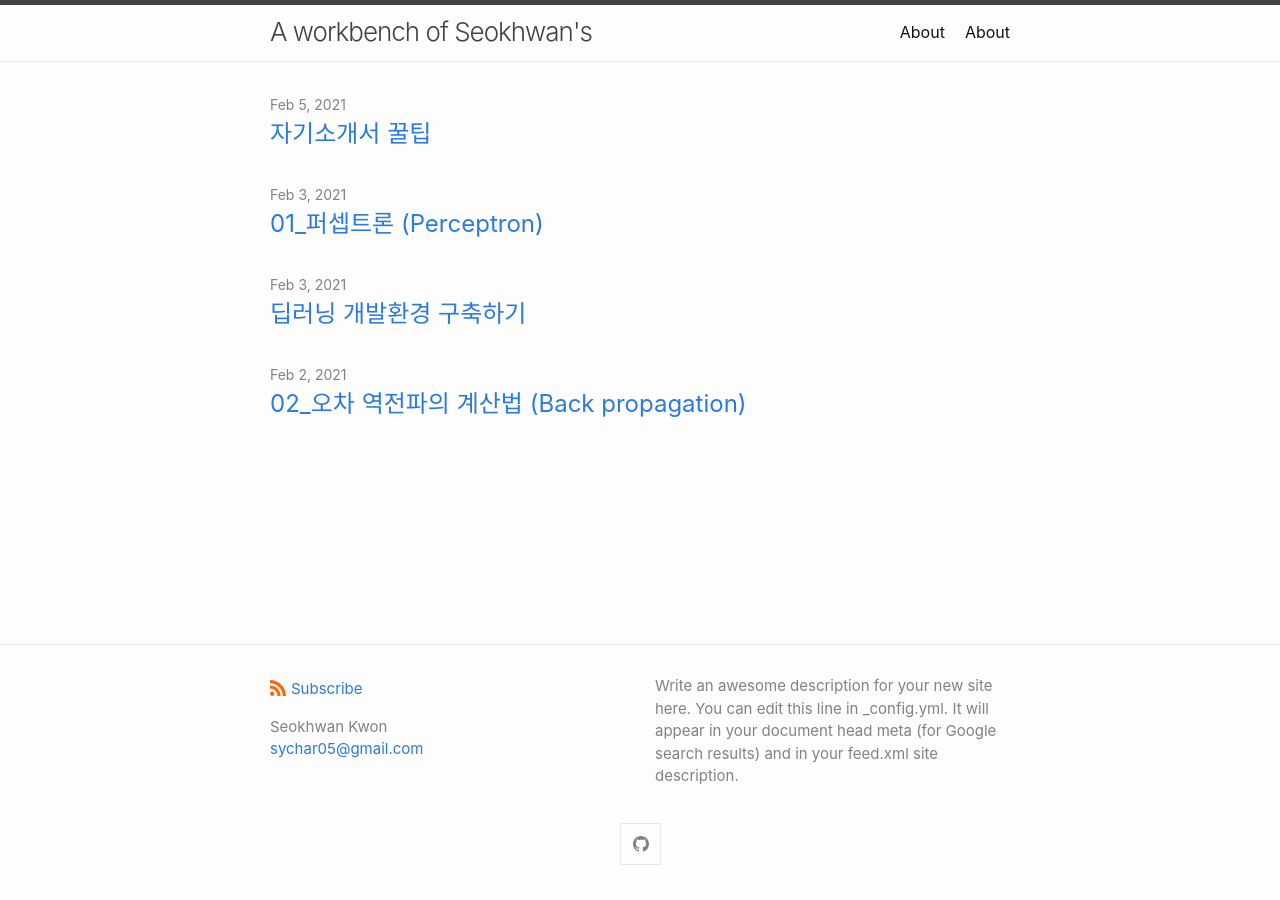
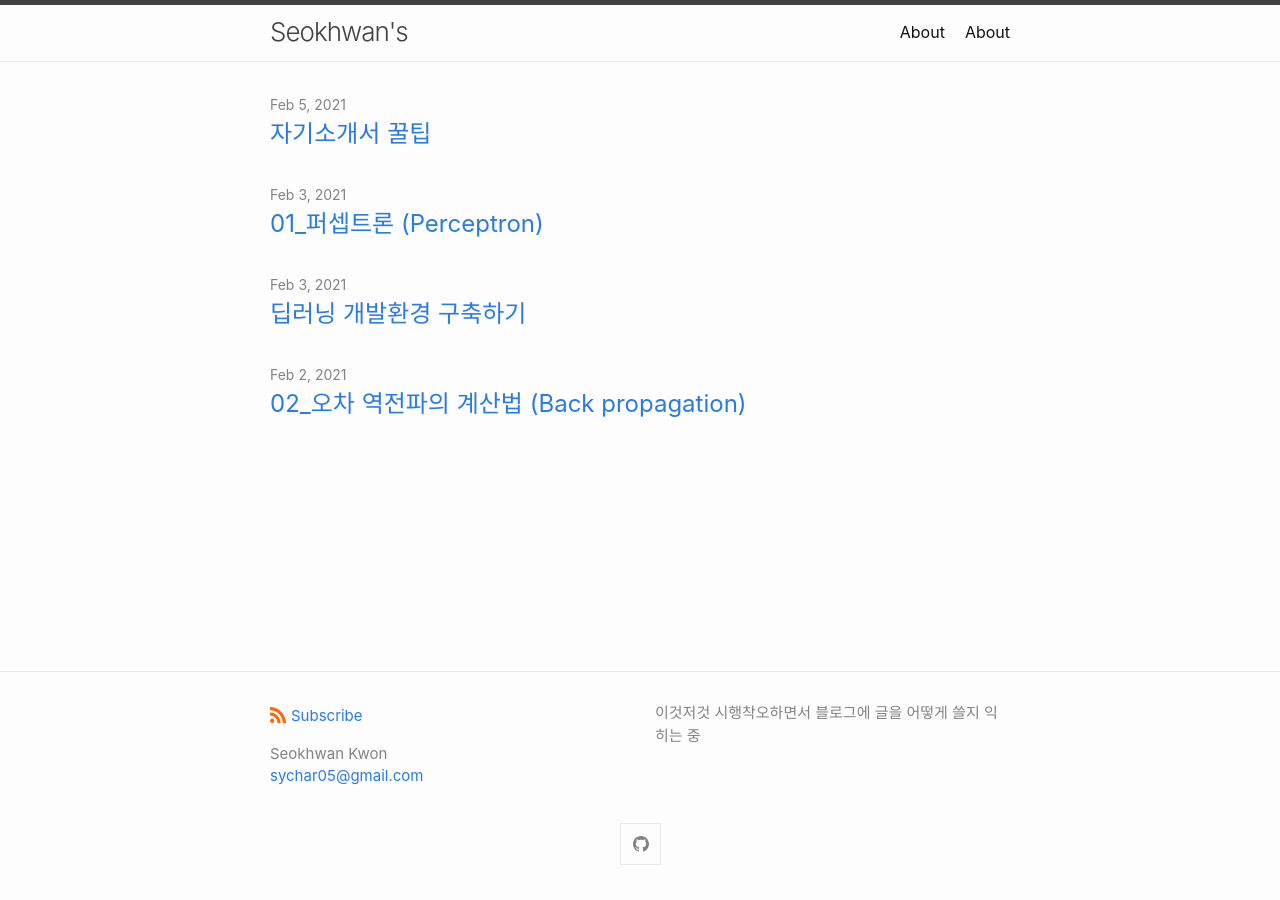
Before and after one commit to RoyKwonn/RoyKwonn.github.io, a Jekyll site: the page built from index.md, in a window 1280 px wide. Built offline with Jekyll 4.4.1, drawn with Linux system fonts in a browser that asks for light colours.

Commit message:
revise _config.yml

```diff
--- a/_config.yml
+++ b/_config.yml
@@ -1,11 +1,9 @@
-title: A workbench of Seokhwan's
+title: Seokhwan's
 author:
   name: Seokhwan Kwon
   email: sychar05@gmail.com
 description: > # this means to ignore newlines until "show_excerpts:"
-  Write an awesome description for your new site here. You can edit this
-  line in _config.yml. It will appear in your document head meta (for
-  Google search results) and in your feed.xml site description.
+  이것저것 시행착오하면서 블로그에 글을 어떻게 쓸지 익히는 중
 
 show_excerpts: false # set to true to show excerpts on the homepage
 
```
